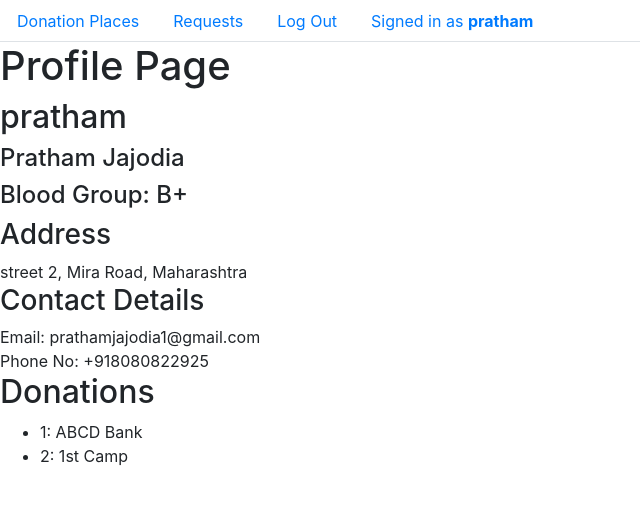
After one commit to dhyan-16k/PL-Project, a Django app: page /profile/ in a window 1280 px wide. The commit adds this page. Shown: the top 505 px of the page, without its empty margins (0-640 px from the left). Run offline with Django 3.2, Linux system fonts and the light colour scheme; a user stored in the database is signed in; data comes from the database, SQL or seed files in the repository; both versions use the stored data as it was after the commit; some libraries are stand-ins or nearby versions.

Commit message:
request n profile shayad.. yaad nhi.. bohot time ho gaya

```diff
--- a/donate/models.py
+++ b/donate/models.py
@@ -42,7 +42,7 @@ class BloodRequest(models.Model):
     status = models.CharField(choices=status_choice, max_length=1, default="P")
 
     def __str__(self):
-        return f"{self.id}: {self.hospital}->{self.donor}"
+        return f"{self.hospital}->{self.donor}"
 
 
 class DonationPlace(models.Model):
@@ -91,38 +91,3 @@ class BloodUnit(models.Model):
 
     class Meta :
         unique_together = ("id", "blood_bank")
-
-
-"""
-Donors :
-Donor_id
-Name
-Email
-Phone no
-Address (street, area,city)
-Blood_type
-
-Donation places:
-Name
-Address (street, area,city)
-Phone_no
-email
-
-Hospitals / recievers :
-Hospital_id
-
-Donation Camps:
-Start date
-End date
-Timing
-
-
-Blood banks (store house)
-
-
-Blood units
-(weak entity ?)
-Blood group
-No of units
-
-"""
--- a/donate/static/donate/styles.css
+++ b/donate/static/donate/styles.css
@@ -17,7 +17,7 @@ h5 {
     font-size: 2rem;
 }
 
-.link, .link :active, .link:focus, .link:hover  {
+.link, .link:active, .link:focus, .link:hover  {
     color: white;
 }
 .btn-dark {
--- a/donate/templates/donate/index.html
+++ b/donate/templates/donate/index.html
@@ -7,6 +7,7 @@
 
     <form action="{% url 'index' %}" method="POST">
         {% csrf_token %}
+        <label>Search Donation places in your City</label>
         <select class="form-control" aria-label="Search City" name="search_city">
             <option selected>Select Your City</option>
             <option value="Andheri">Andheri</option>
@@ -39,7 +40,7 @@
     <h1>Hospitals</h1>
     <ul>
         {% for hosp in hospitals %}
-            <li>{{ hosp }}</li>
+            <li> {{ hosp }} </li>
         {% endfor %}
     </ul>
 
--- a/donate/templates/donate/layout.html
+++ b/donate/templates/donate/layout.html
@@ -15,13 +15,13 @@
             </li>
             {% if user.is_authenticated %}
                 <li class="nav-item">
-                    <a class="nav-link" href="{% url 'index' %}">Requests</a>
+                    <a class="nav-link" href="{% url 'requests' %}">Requests</a>
                 </li>
                 <li class="nav-item">
                     <a class="nav-link" href="{% url 'logout' %}">Log Out</a>
                 </li>
                 <li class="nav-item">
-                    <a class="nav-link" href="{% url 'index' %}">Signed in as <strong>{{ user }}</strong></a>
+                    <a class="nav-link" href="{% url 'profile' %}">Signed in as <strong>{{ user }}</strong></a>
                 </li>
             {% else %}
                 <li class="nav-item">
--- /dev/null
+++ b/donate/templates/donate/profile.html
@@ -0,0 +1,29 @@
+{% extends "donate/layout.html" %}
+{% load static %}
+
+{% block title %}Your Profile{% endblock %}
+
+{% block body %}
+    <h1>Profile Page</h1>
+    <h2>{{ user.username }}</h2>
+    {% if user.is_hospital == True %}
+        Hospital Details Kuch daal denge
+    {% else %}
+        <h4>{{ user.first_name }} {{ user.last_name }}</h3>
+        <h4>Blood Group: {{ user.blood_type }}</h4>
+    {% endif %}
+    <h3>Address</h3>
+    {{ user.street }}, {{ user.city }}, {{ user.state }}
+    <h3>Contact Details</h3>
+    Email: {{ user.email }}<br>
+    Phone No: {{ user.phone_no }}
+
+    {% if user.is_hospital == False %}
+        <h2>Donations</h2>
+        <ul>
+            {% for donation in donations %}
+                <li>{{ donation }}</li>
+            {% endfor %}
+        </ul>
+    {% endif %}
+{% endblock %}
--- a/donate/templates/donate/register_donor.html
+++ b/donate/templates/donate/register_donor.html
@@ -1,4 +1,6 @@
 {% extends "donate/layout.html" %}
+
+{% block title %} Register as Donor {% endblock %}
 
 {% block body %}
 
@@ -32,7 +34,7 @@
             <input class="form-control" type="text" name="state" placeholder="State" required>
         </div>
         <div class="form-group">
-            <input class="form-control" type="number" name="phone_no" placeholder="Phone Number " required>
+            <input class="form-control" type="number" name="phone_no" placeholder="Phone Number" required>
         </div>
         <select class="form-control" name="blood_type" required>
             <option selected>Select your Blood Group</option>
--- a/donate/templates/donate/register_hospital.html
+++ b/donate/templates/donate/register_hospital.html
@@ -1,4 +1,6 @@
 {% extends "donate/layout.html" %}
+
+{% block title %} Register as Hospital {% endblock %}
 
 {% block body %}
 
@@ -26,7 +28,7 @@
             <input class="form-control" type="text" name="state" placeholder="State">
         </div>
         <div class="form-group">
-            <input class="form-control" type="text" name="phone_no" placeholder="Phone Number (Staring with +91)">
+            <input class="form-control" type="text" name="phone_no" placeholder="Phone Number">
         </div>
         <div class="form-group">
             <input class="form-control" type="password" name="password" placeholder="Password">
--- a/donate/urls.py
+++ b/donate/urls.py
@@ -7,5 +7,7 @@ urlpatterns = [
     path("login/", views.login_view, name="login"),
     path("logout/", views.logout_view, name="logout"),
     path("register/", views.register, name="register"),
-    path("register/<str:option>", views.registerOption, name="registerOption")
+    path("register/<str:option>", views.registerOption, name="registerOption"),
+    path("profile/", views.profile, name="profile"),
+    path("requests/", views.requests, name="requests")
 ]
--- a/donate/views.py
+++ b/donate/views.py
@@ -10,11 +10,16 @@ from django.http import HttpResponseRedirect
 def index(request):
     if request.method == 'POST':
         city = request.POST["search_city"]
-        dp_city = DonationPlace.objects.filter(city=city)
+        if city == 'Select Your City':
+            dp_city = DonationPlace.objects.all()
+            hospitals = User.objects.filter(is_hospital=True)
+        else:
+            dp_city = DonationPlace.objects.filter(city=city)
+            hospitals = User.objects.filter(is_hospital=True, city=city)
         return render(request, "donate/index.html",{
             "camps": DonationCamp.objects.filter(dp_no__in=dp_city),
             "banks": BloodBank.objects.filter(dp_no__in=dp_city),
-            "hospitals": User.objects.filter(is_hospital=True, city=city)
+            "hospitals": hospitals
         })
     else:
         return render(request, "donate/index.html",{
@@ -22,6 +27,27 @@ def index(request):
             "banks": BloodBank.objects.all(),
             "hospitals": User.objects.filter(is_hospital=True)
         })
+
+
+@login_required
+def profile(request):
+    if request.user.is_hospital == False:
+        donations = request.user.donations.all()
+    return render(request, "donate/profile.html", {
+        "donations": donations
+    })
+
+
+@login_required
+def requests(request):
+    if request.user.is_hospital == True:
+        reqs = BloodRequest.objects.filter(hospital=request.user)
+    else:
+        reqs = BloodRequest.objects.filter(donor=request.user)
+    return render(request, "donate/requests.html", {
+        "reqs": reqs
+    })
+
 
 def login_view(request):
     if request.method == "POST":
```
Also changed, not shown: donate/templates/donate/requests.html (added, +22 -0 lines), db.sqlite3.
